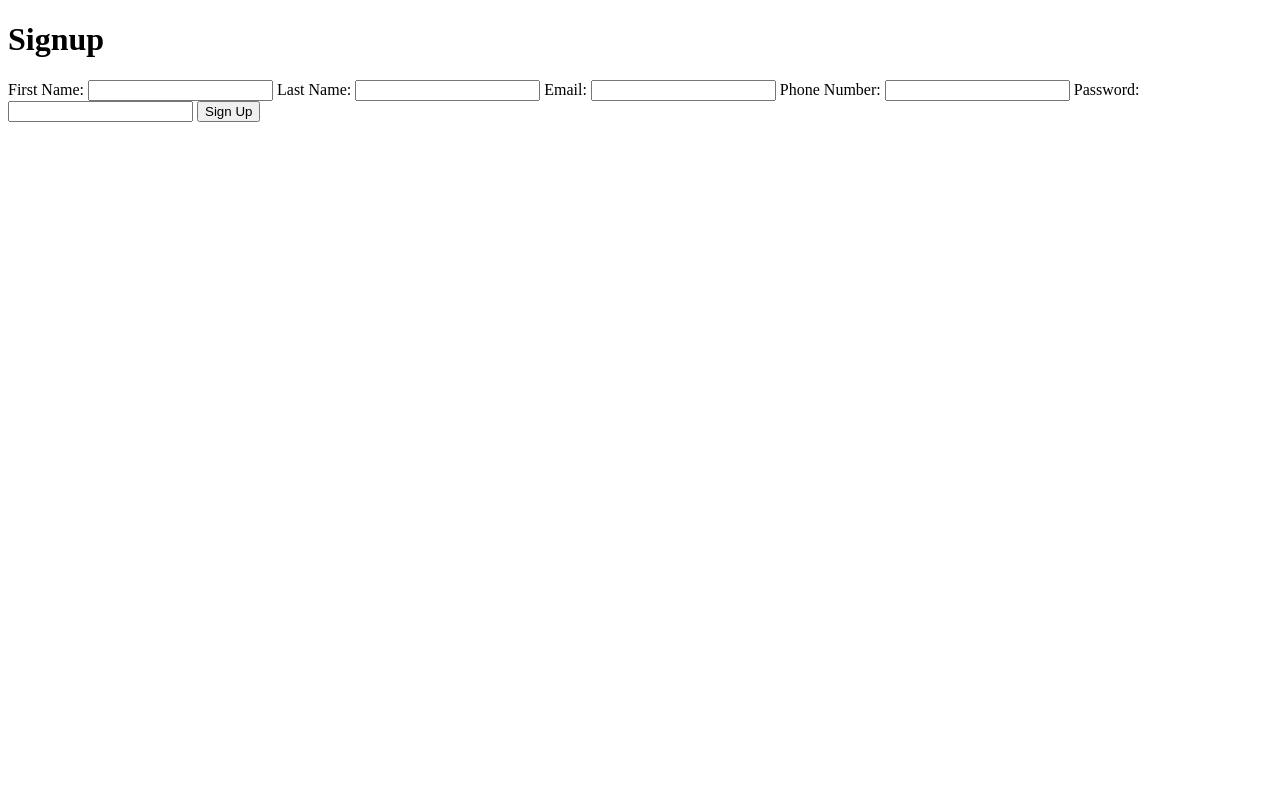
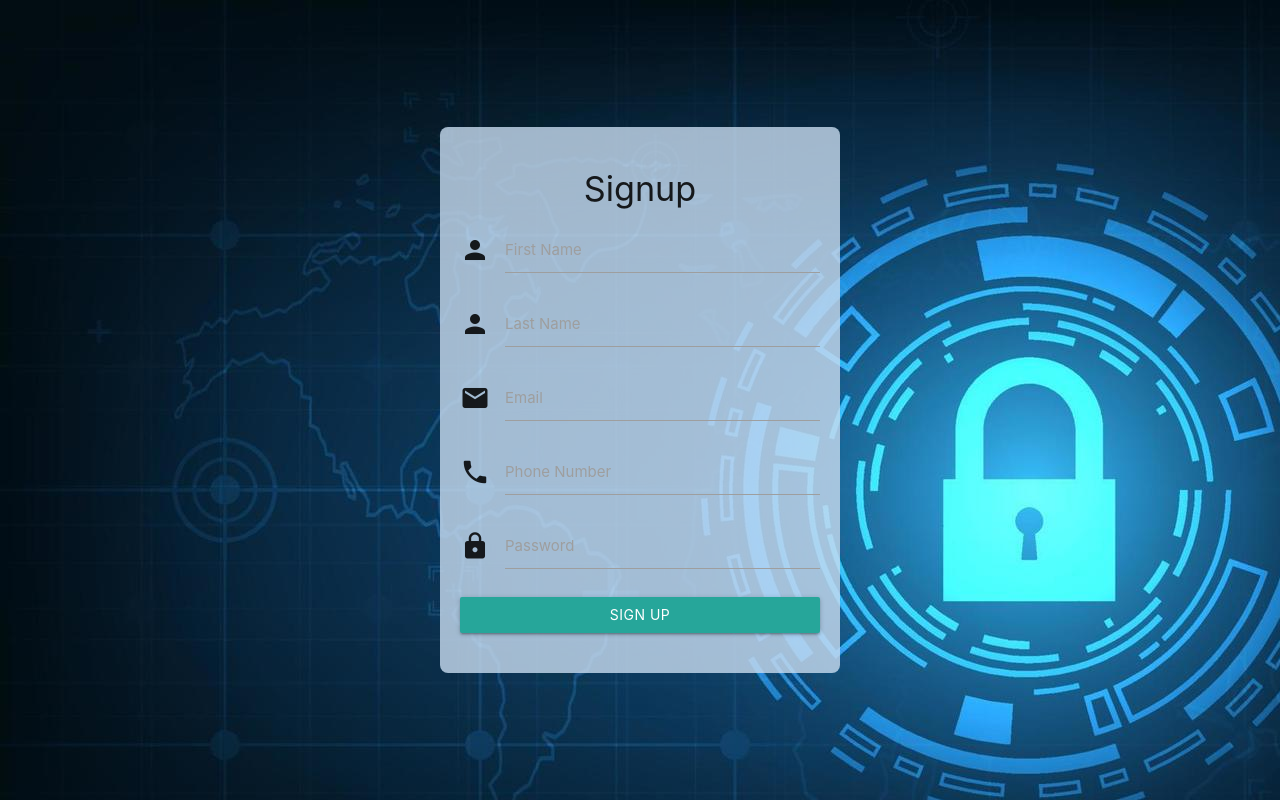
Before and after one commit to indravijay-bot/FianBro, a website: page frontend/views/signup.html in a window 1280 px wide. Drawn offline with nearby package versions, Linux system fonts and the light colour scheme.

Commit message:
ui done for signup and login

```diff
--- /dev/null
+++ b/frontend/css/login.css
@@ -0,0 +1,33 @@
+body {
+    display: flex;
+    justify-content: center;
+    align-items: center;
+    min-height: 100vh;
+    margin: 0;
+    background-image: url('../images/loginImage.jpg');
+    background-size: cover;
+    background-position: center;
+    background-repeat: no-repeat;
+}
+
+.login-container {
+    background: rgba(144, 238, 144, 0.9);
+    border-radius: 8px;
+    box-shadow: 0 4px 8px rgba(0, 0, 0, 0.1);
+    padding: 20px;
+    width: 100%;
+    max-width: 400px;
+}
+
+.login-container h2 {
+    margin-bottom: 20px;
+    text-align: center;
+}
+
+.input-field {
+    margin-bottom: 20px;
+}
+
+.btn {
+    width: 100%;
+}
--- /dev/null
+++ b/frontend/css/signup.css
@@ -0,0 +1,30 @@
+body {
+    display: flex;
+    justify-content: center;
+    align-items: center;
+    min-height: 100vh;
+    margin: 0;
+    background-color: #f5f5f5;
+    background-image: url('../images/signupImage.jpg');
+}
+
+.form-container {
+    background: #fff;
+    border-radius: 8px;
+    background: rgba(200, 220, 240, 0.8);
+    padding: 20px;
+    width: 100%;
+    max-width: 400px;
+}
+
+.form-container h4 {
+    margin-bottom: 20px;
+}
+
+.input-field {
+    margin-bottom: 20px;
+}
+
+.btn {
+    width: 100%;
+}
--- a/frontend/views/signup.html
+++ b/frontend/views/signup.html
@@ -4,34 +4,56 @@
     <meta charset="UTF-8">
     <meta name="viewport" content="width=device-width, initial-scale=1.0">
     <title>Signup</title>
-    <link rel="stylesheet" href="styles.css"> <!-- Optional: Add CSS for styling -->
+    <link href="https://cdnjs.cloudflare.com/ajax/libs/materialize/1.0.0/css/materialize.min.css" rel="stylesheet">
+    <link href="https://fonts.googleapis.com/icon?family=Material+Icons" rel="stylesheet">
+    <link rel="stylesheet" href="../css/signup.css">
 
 </head>
 <body>
-    <div class="container">
-        <h1>Signup</h1>
+    <div class="form-container">
+        <h4 class="center-align">Signup</h4>
         <form id="signupForm">
-            <label for="firstName">First Name:</label>
-            <input type="text" id="firstName" name="firstName" required>
+            <div class="input-field">
+                <i class="material-icons prefix">person</i>
+                <input type="text" id="firstName" name="firstName" class="validate" required>
+                <label for="firstName">First Name</label>
+            </div>
 
-            <label for="lastName">Last Name:</label>
-            <input type="text" id="lastName" name="lastName" required>
+            <div class="input-field">
+                <i class="material-icons prefix">person</i>
+                <input type="text" id="lastName" name="lastName" class="validate" required>
+                <label for="lastName">Last Name</label>
+            </div>
 
-            <label for="email">Email:</label>
-            <input type="email" id="email" name="email" required>
+            <div class="input-field">
+                <i class="material-icons prefix">email</i>
+                <input type="email" id="email" name="email" class="validate" required>
+                <label for="email">Email</label>
+            </div>
 
-            <label for="phoneNo">Phone Number:</label>
-            <input type="text" id="phoneNo" name="phoneNo" required>
+            <div class="input-field">
+                <i class="material-icons prefix">phone</i>
+                <input type="text" id="phoneNo" name="phoneNo" class="validate" required>
+                <label for="phoneNo">Phone Number</label>
+            </div>
 
-            <label for="password">Password:</label>
-            <input type="password" id="password" name="password" required>
+            <div class="input-field">
+                <i class="material-icons prefix">lock</i>
+                <input type="password" id="password" name="password" class="validate" required>
+                <label for="password">Password</label>
+            </div>
 
-            <button type="submit">Sign Up</button>
+            <div class="input-field">
+                <button type="submit" class="btn waves-effect waves-light teal lighten-1">Sign Up</button>
+            </div>
         </form>
     </div>
 
-
-    <script src="https://code.jquery.com/jquery-3.6.0.min.js"></script> <!-- Include jQuery -->
-    <script src="../js/signup.js" defer></script> <!-- Link to your script file -->
+    <!-- Materialize JavaScript -->
+    <script src="https://cdnjs.cloudflare.com/ajax/libs/materialize/1.0.0/js/materialize.min.js"></script>
+    <!-- jQuery -->
+    <script src="https://code.jquery.com/jquery-3.6.0.min.js"></script>
+    <!-- Custom JavaScript -->
+    <script src="../js/signup.js" defer></script>
 </body>
 </html>
```
Also changed, not shown: frontend/views/login.html (+19 -9 lines), frontend/images/loginImage.jpg (added), frontend/images/signupImage.jpg (added), 1 other file.
